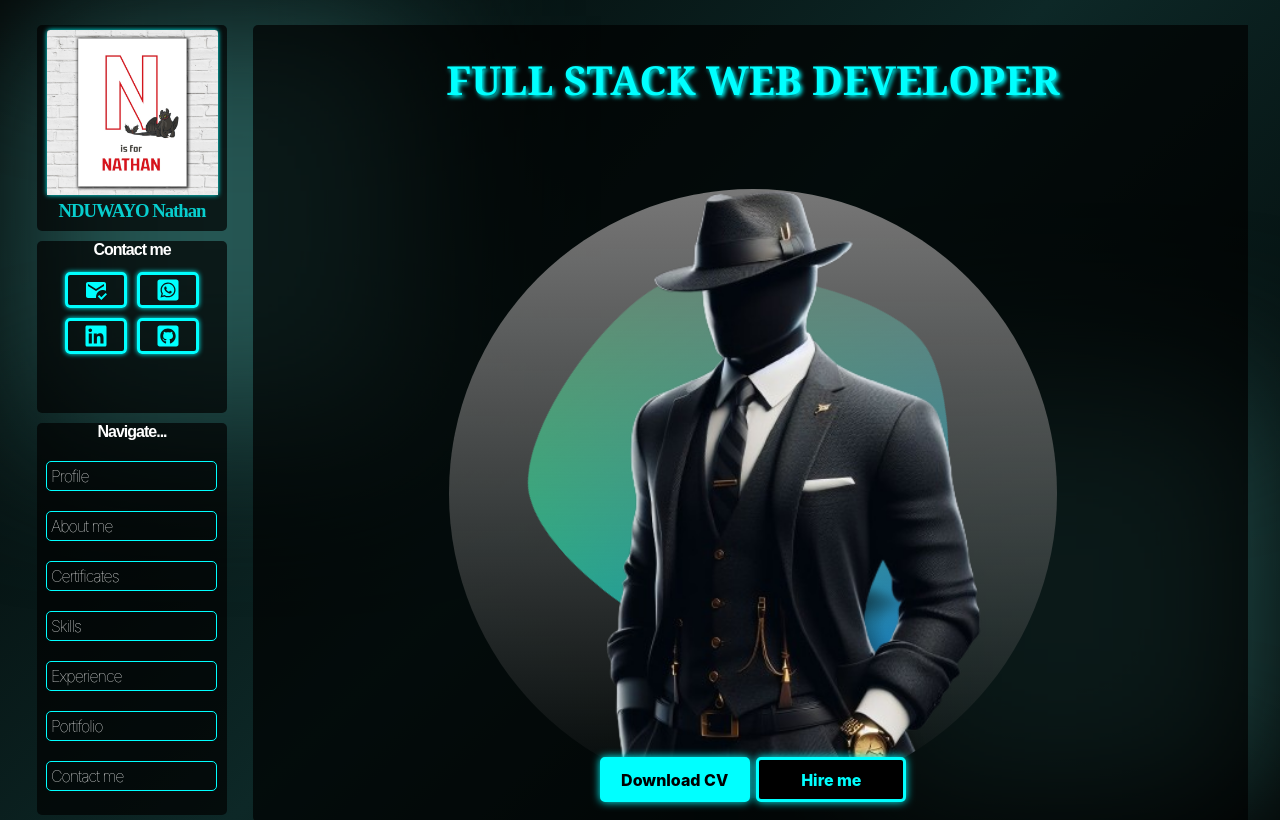
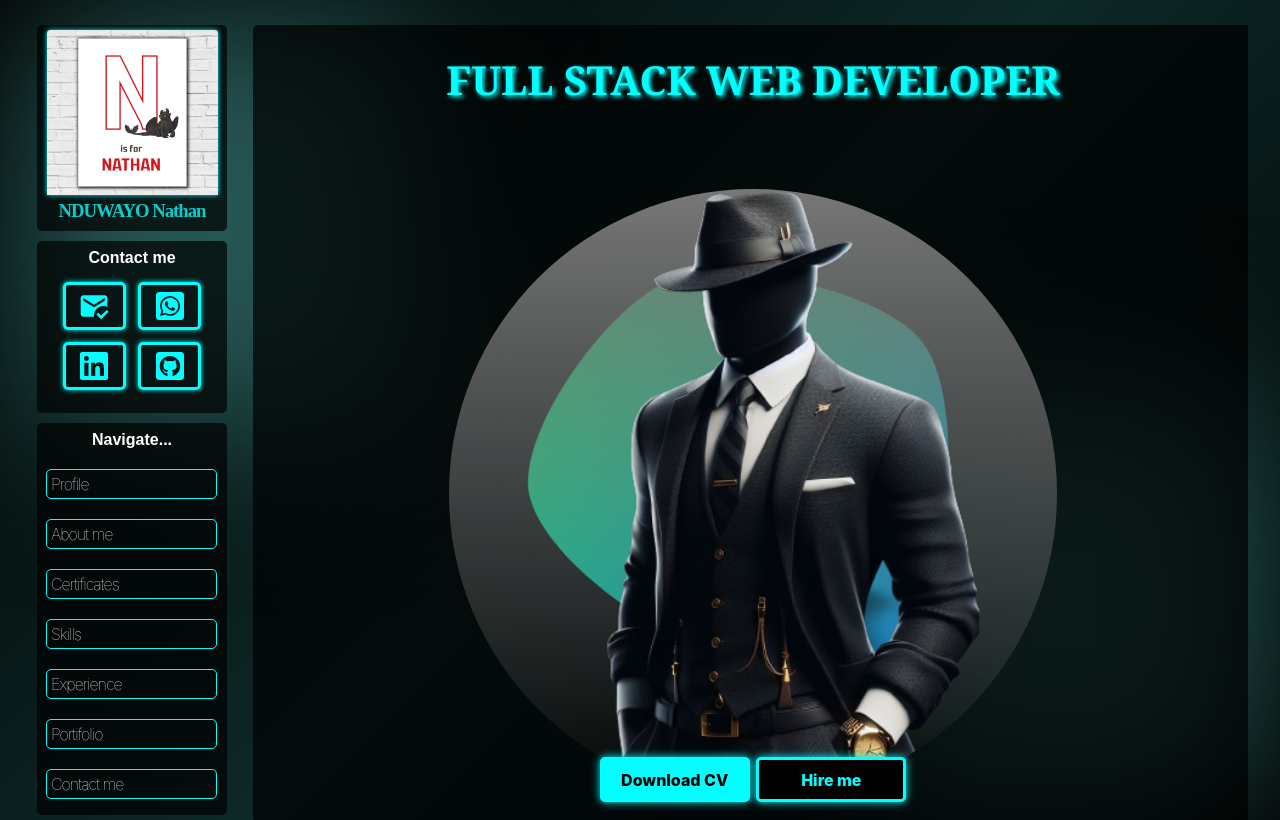
Before and after one commit to nduwayo-nathan/my-portifolio, a React (Create React App) app: page / in a window 1280 px wide. Built offline with nearby package versions, Linux system fonts and the light colour scheme.

Commit message:
modifying

```diff
--- a/src/App.css
+++ b/src/App.css
@@ -107,7 +107,7 @@ align-items: center;
 text-align: center;
 font-weight: bolder;
 font-family:Arial;
-letter-spacing: -1px;
+margin-top: 0.5em;
 color:white
 
 }
@@ -133,9 +133,8 @@ color:white
   transition: .6s;
   box-shadow: 0 0 0.3rem aqua;
   z-index:1;
-
   border-radius:5px;
-  font-size: 1.5em;
+  font-size: 2em;
   margin: 0.2em;
 
 }
@@ -172,7 +171,7 @@ width: 100%;
   text-align: center;
   font-weight: bolder;
   font-family:Arial;
-  letter-spacing: -1px;
+ margin-top: 0.5em;
   color:white
 }
 .other a {
@@ -381,14 +380,18 @@ background: aqua;
 }
 
 .footer{
+  display: flex;
+  justify-content: center;
+  align-items: center ;
   position: relative;
-  height: 2.5vh;
+  height: 3vh;
   width: 100%;
   text-align: center;
   font-size: 0.6em;
   font-weight: bolder;
-  color: white;
+  color: rgb(49, 153, 223);
   background-color: black;
+
 }
 
 ::-webkit-scrollbar{
```
